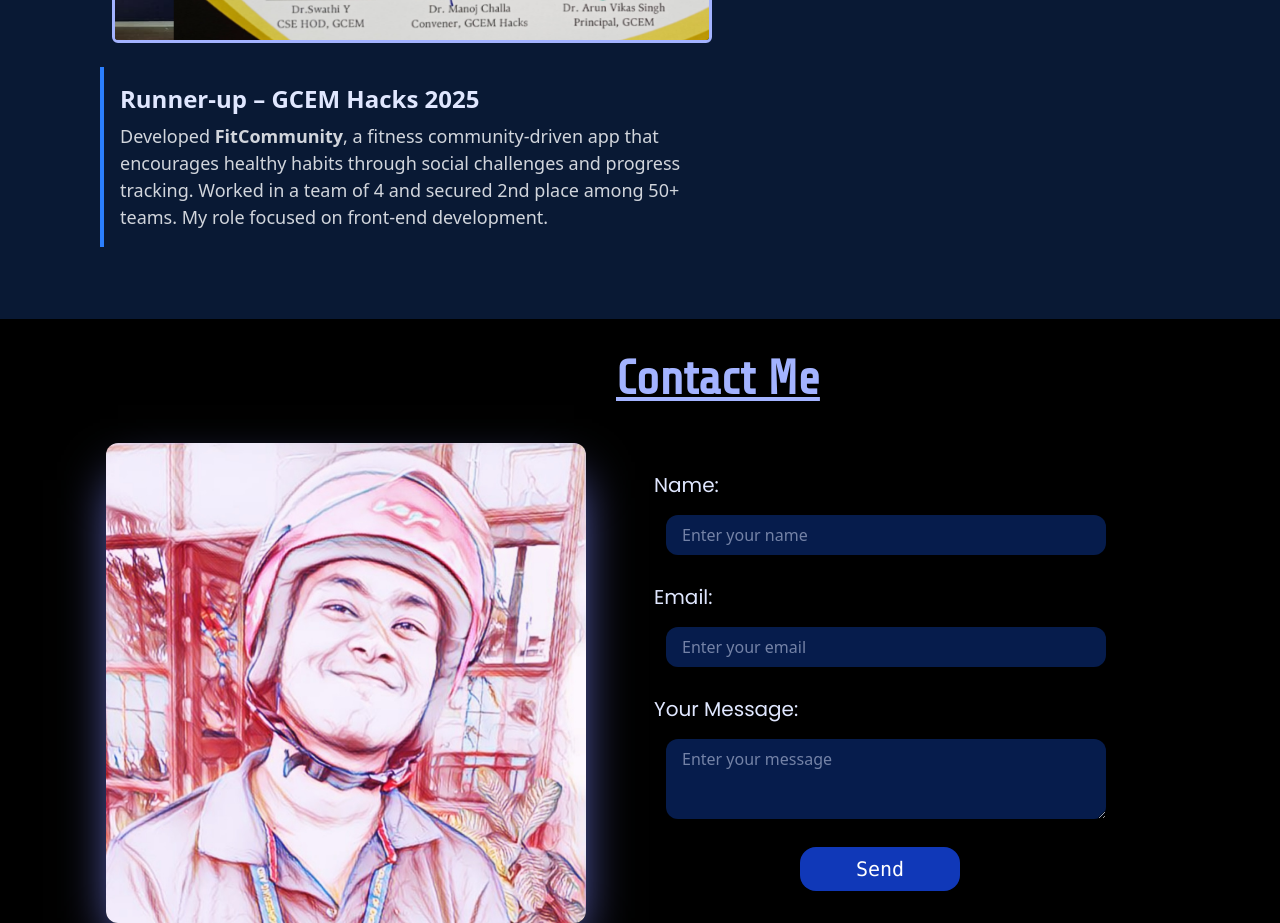
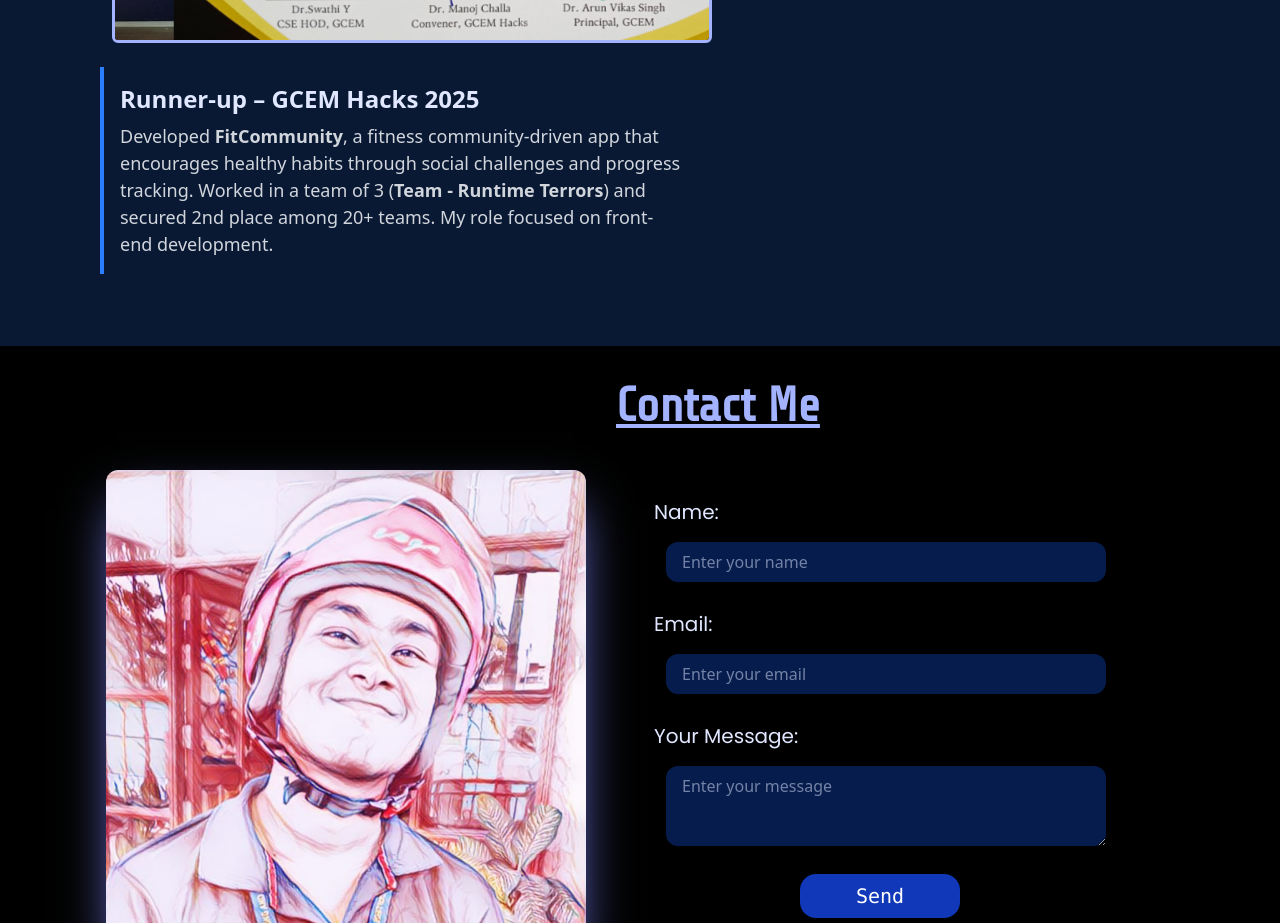
Before and after one commit to Arav20603/aravPortfolio, a React (Vite) app in the folder portfolio/: page / in a window 1280 px wide. Shown: the part 3380-4303 px from the top of the page. Built offline with nearby package versions, Linux system fonts and the light colour scheme.

Commit message:
Made some change in Achievements.tsx

```diff
--- a/portfolio/src/pages/Achievements.tsx
+++ b/portfolio/src/pages/Achievements.tsx
@@ -21,7 +21,7 @@ const Achievements = () => {
           <h2 className="text-2xl font-semibold text-indigo-100">Runner-up – GCEM Hacks 2025</h2>
           <p className="mt-2 text-[18px] text-gray-300">
             Developed <strong>FitCommunity</strong>, a fitness community-driven app that encourages healthy habits
-            through social challenges and progress tracking. Worked in a team of 4 and secured 2nd place among 50+ teams.
+            through social challenges and progress tracking. Worked in a team of 3 (<span className='font-bold'>Team - Runtime Terrors</span>) and secured 2nd place among 20+ teams.
             My role focused on front-end development.
           </p>
         </div>
```
